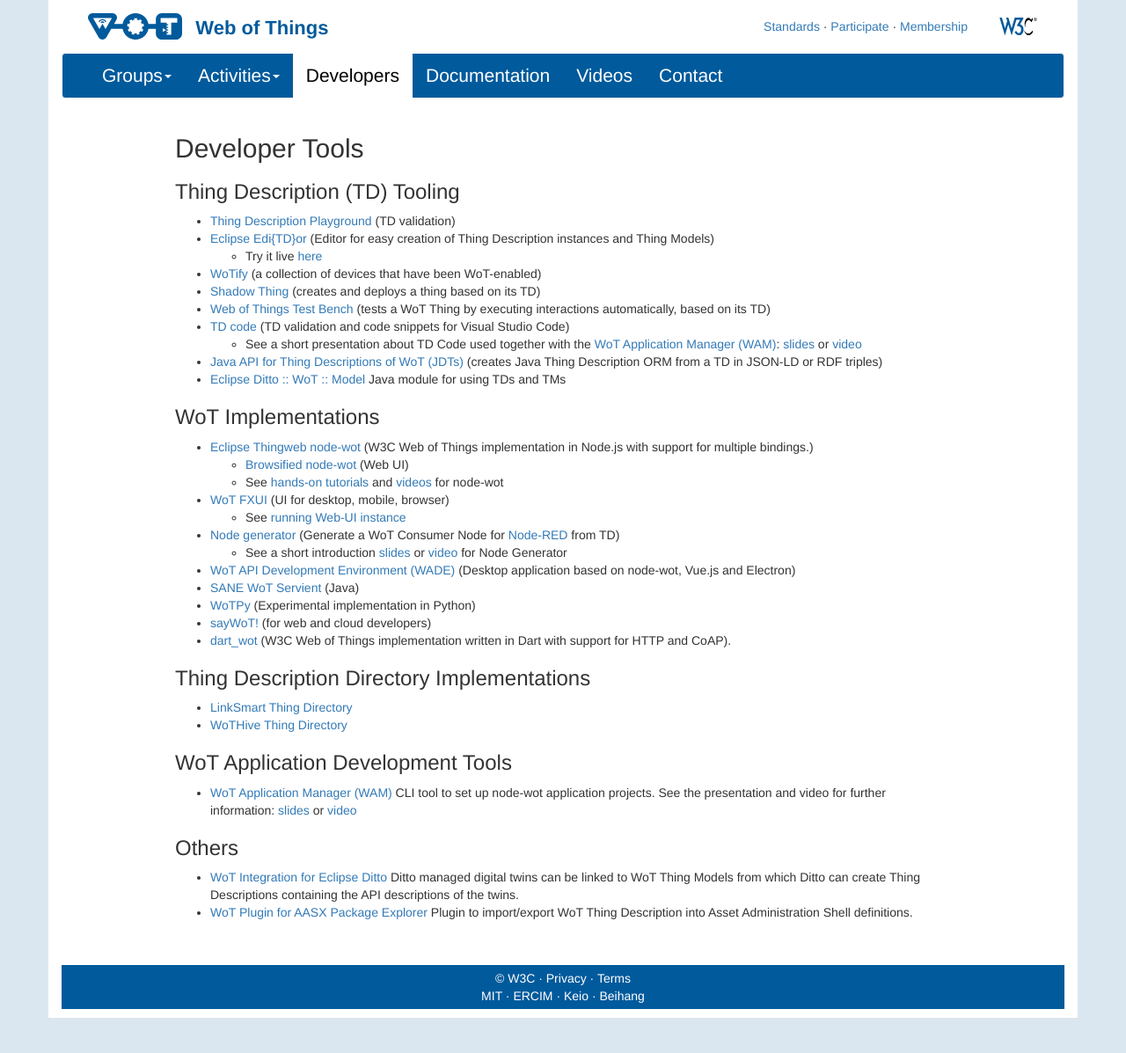
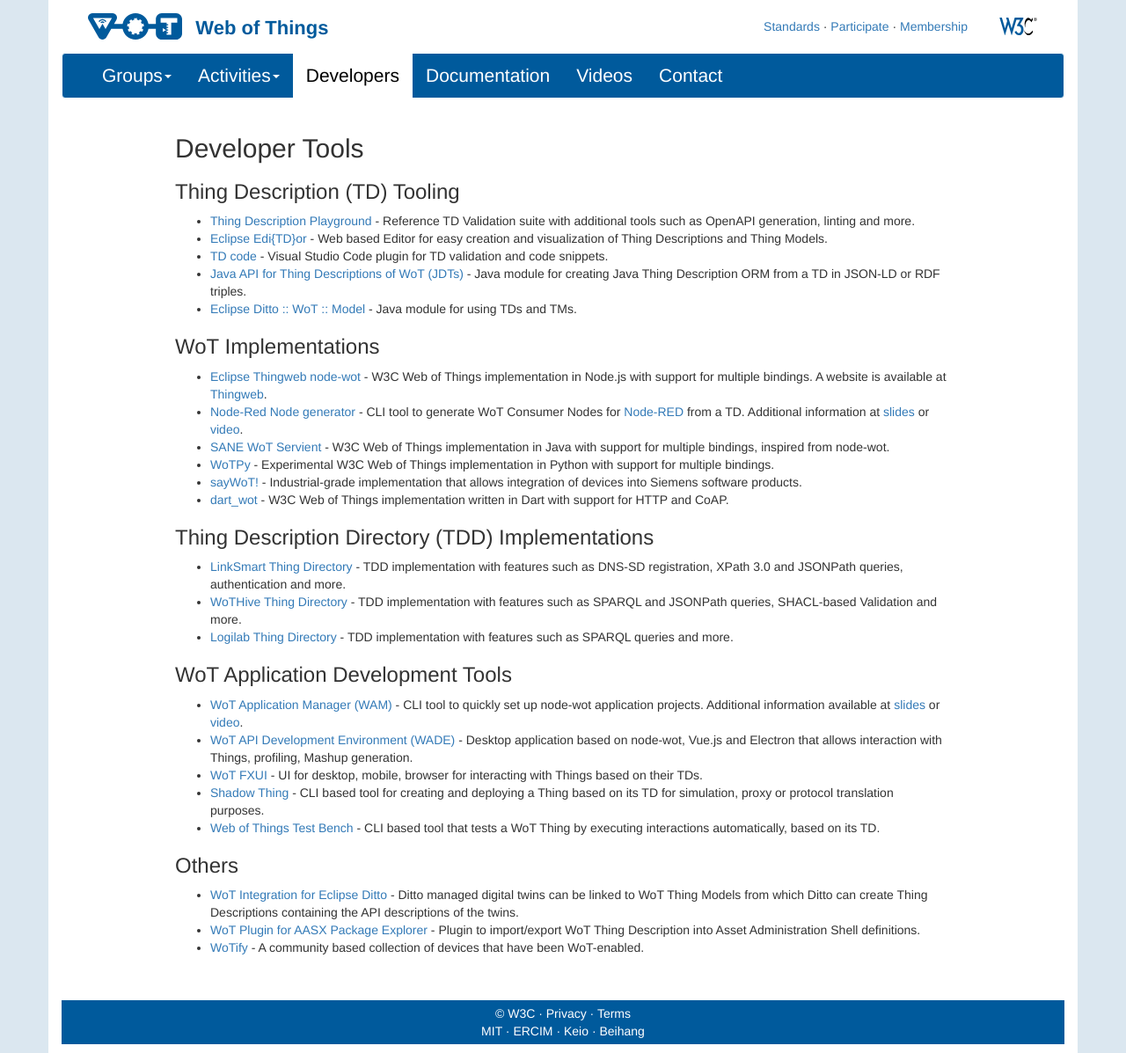
Before and after one commit to w3c/wot-marketing, a Jekyll site: the page built from docs/developers/index.html, in a window 1280 px wide. Shown: the whole page at 88% size. Built offline with Jekyll 4.4.1, drawn with Linux system fonts in a browser that asks for light colours; nearby versions of some CDN libraries; before the commit the page ends 1157 px from its top, so only the background shows below that.

Commit message:
unify tool information and reorg categories

```diff
--- a/docs/developers/index.html
+++ b/docs/developers/index.html
@@ -9,36 +9,26 @@
 	<h3>Thing Description (TD) Tooling</h3>
 	<ul>
 		<li><a href="http://plugfest.thingweb.io/playground/" target="_blank">Thing Description Playground</a>
-			(TD validation)
+			- Reference TD Validation suite with additional tools such as OpenAPI generation, linting and more.
 		</li>
-		<li><a href="https://github.com/eclipse/editdor" target="_blank">Eclipse Edi{TD}or</a>
-			(Editor for easy creation of Thing Description instances and Thing Models)
-			<ul>
-				<li>Try it live <a href="https://eclipse.github.io/editdor/" target="_blank">here</a></li>
-			</ul>
-		</li>
-		<li><a href="https://wotify.org/" target="_blank">WoTify</a>
-			(a collection of devices that have been WoT-enabled)
-		</li>
-		<li><a href="https://github.com/tum-esi/shadow-thing" target="_blank">Shadow Thing</a>
-			(creates and deploys a thing based on its TD)
-		</li>
-		<li><a href="https://github.com/tum-esi/testbench" target="_blank">Web of Things Test Bench</a>
-			(tests a WoT Thing by executing interactions automatically, based on its TD)
+		<li><a href="https://eclipse.github.io/editdor/" target="_blank">Eclipse Edi{TD}or</a>
+			- Web based Editor for easy creation and visualization of Thing Descriptions and Thing Models.
+				<!-- <li>Try it live <a href="https://eclipse.github.io/editdor/" target="_blank">here</a></li> -->
 		</li>
 		<li><a href="https://marketplace.visualstudio.com/items?itemName=arces-wot.td-code" target="_blank">TD code</a>
-			(TD validation and code snippets for Visual Studio Code)
-			<ul>
-				<li>See a short presentation about TD Code used together with the <a
-						href="https://github.com/UniBO-PRISMLab/wam" target="_blank">WoT Application Manager (WAM)</a>: <a
-						href="WoT%20Application%20Manager.pdf" target="_blank">slides</a> or <a href="https://youtu.be/bPxIfZo7jns" target="_blank">video</a></li>
-			</ul>
+			- Visual Studio Code plugin for TD validation and code snippets.
+			<!-- See a short presentation about TD Code used together with the <a
+						href="https://github.com/UniBO-PRISMLab/wam" target="_blank">WoT Application Manager (WAM)</a>:
+					<a href="WoT%20Application%20Manager.pdf" target="_blank">slides</a> or <a
+						href="https://youtu.be/bPxIfZo7jns" target="_blank">video</a>. -->
 		</li>
-		<li><a href="https://github.com/oeg-upm/wot-jtd" target="_blank">Java API for Thing Descriptions of WoT (JDTs)</a>
-			(creates Java Thing Description ORM from a TD in JSON-LD or RDF triples)
+		<li><a href="https://github.com/oeg-upm/wot-jtd" target="_blank">Java API for Thing Descriptions of WoT
+				(JDTs)</a>
+			- Java module for creating Java Thing Description ORM from a TD in JSON-LD or RDF triples.
 		</li>
-		<li><a href="https://github.com/eclipse/ditto/tree/master/wot/model" target="_blank">Eclipse Ditto :: WoT :: Model</a>
-			Java module for using TDs and TMs
+		<li><a href="https://github.com/eclipse/ditto/tree/master/wot/model" target="_blank">Eclipse Ditto :: WoT ::
+				Model</a>
+			- Java module for using TDs and TMs.
 		</li>
 
 	</ul>
@@ -46,70 +36,102 @@
 	<h3>WoT Implementations</h3>
 	<ul>
 		<li>
-			<a href="http://www.thingweb.io/" target="_blank">Eclipse Thingweb node-wot</a> (W3C Web of Things implementation in Node.js with support for multiple bindings.)
-			<ul>
+			<a href="https://github.com/eclipse/thingweb.node-wot" target="_blank">Eclipse Thingweb node-wot</a>
+			- W3C Web of Things implementation in Node.js with support for multiple bindings. A website is available at
+			<a href="http://thingweb.io" target="_blank">Thingweb</a>.
+			<!-- <ul>
 				<li><a href="http://plugfest.thingweb.io/webui/" target="_blank">Browsified node-wot</a> (Web UI)</li>
 				<li>See <a href="http://www.thingweb.io/hands-on.html" target="_blank">hands-on tutorials</a>
 					and <a href="http://www.thingweb.io/videos.html" target="_blank">videos</a> for node-wot</li>
-			</ul>
+			</ul> -->
 		</li>
 		<li>
-			<a href="https://github.com/danielpeintner/wot-fxui" target="_blank">WoT FXUI</a> (UI for desktop, mobile, browser)
-			<ul>
-				<li>See <a href="http://plugfest.thingweb.io:8088/test/fullscreen/default" target="_blank">running Web-UI instance</a></li>
-			</ul>
+			<a href="https://github.com/node-red/node-red-nodegen" target="_blank">Node-Red Node generator</a>
+			- CLI tool to generate WoT Consumer Nodes for <a href="https://nodered.org/" target="_blank">Node-RED</a> from a TD.
+			Additional information at <a href="wot_nodegen.pptx" target="_blank">slides</a>
+			or <a href="wot_nodegen.mp4" target="_blank">video</a>.
+			<!-- <ul>
+				<li>See a short introduction <a href="wot_nodegen.pptx" target="_blank">slides</a>
+					or <a href="wot_nodegen.mp4" target="_blank">video</a> for Node Generator</li>
+			</ul> -->
 		</li>
 		<li>
-			<a href="https://github.com/node-red/node-red-nodegen" target="_blank">Node generator</a>
-			(Generate a WoT Consumer Node for <a href="https://nodered.org/" target="_blank">Node-RED</a> from TD)
-			<ul>
-				<li>See a short introduction <a href="wot_nodegen.pptx" target="_blank">slides</a>
-					or <a href="wot_nodegen.mp4" target="_blank">video</a> for Node Generator</li>
-			</ul>
+			<a href="https://github.com/sane-city/wot-servient" target="_blank">SANE WoT Servient</a>
+			- W3C Web of Things implementation in Java with support for multiple bindings, inspired from node-wot.
 		</li>
 		<li>
-			<a href="https://github.com/tum-esi/wade" target="_blank">WoT API Development Environment (WADE)</a>
-			(Desktop application based on node-wot, Vue.js and Electron)
+			<a href="https://github.com/agmangas/wot-py" target="_blank">WoTPy</a>
+			- Experimental W3C Web of Things implementation in Python with support for multiple bindings.
 		</li>
 		<li>
-			<a href="https://github.com/sane-city/wot-servient" target="_blank">SANE WoT Servient</a> (Java)
+			<a href="https://www.evosoft.com/en/digitalization-offering/saywot/" target="_blank">sayWoT!</a>
+			- Industrial-grade implementation that allows integration of devices into Siemens software products.
 		</li>
 		<li>
-			<a href="https://github.com/agmangas/wot-py" target="_blank">WoTPy</a> (Experimental implementation in Python)
-		</li>
-		<li>
-			<a href="https://www.evosoft.com/en/digitalization-offering/saywot/" target="_blank">sayWoT!</a> (for web and cloud developers)
-		</li>
-		<li>
-			<a href="https://pub.dev/packages/dart_wot" target="_blank">dart_wot</a> (W3C Web of Things implementation written in Dart with support for HTTP and CoAP).
+			<a href="https://pub.dev/packages/dart_wot" target="_blank">dart_wot</a>
+			- W3C Web of Things implementation written in Dart with support for HTTP and CoAP.
 		</li>
 	</ul>
 
-	<h3>Thing Description Directory Implementations</h3>
+	<h3>Thing Description Directory (TDD) Implementations</h3>
 	<ul>
 		<li>
 			<a href="https://github.com/linksmart/thing-directory" target="_blank">LinkSmart Thing Directory</a>
+			- TDD implementation with features such as DNS-SD registration, XPath 3.0 and JSONPath queries, authentication and more.
 		</li>
 		<li>
 			<a href="https://github.com/oeg-upm/wot-hive" target="_blank">WoTHive Thing Directory</a>
+			- TDD implementation with features such as SPARQL and JSONPath queries, SHACL-based Validation and more.
+		</li>
+		<li>
+			<a href="https://2021.semweb.pro/presentations/siemens-feedback-on-implementing-a-thing-description-repository-using-a-sparql-endpoint/" target="_blank">Logilab Thing Directory</a>
+			- TDD implementation with features such as SPARQL queries and more.
 		</li>
 	</ul>
 
 	<h3>WoT Application Development Tools</h3>
 	<ul>
 		<li><a href="https://github.com/UniBO-PRISMLab/wam" target="_blank">WoT Application Manager (WAM)</a>
-			CLI tool to set up node-wot application projects. See the presentation and video for further information: <a
+			- CLI tool to quickly set up node-wot application projects. Additional information available at <a href="WoT%20Application%20Manager.pdf" target="_blank">slides</a> or
+			<a href="https://youtu.be/bPxIfZo7jns" target="_blank">video</a>.
+			<!-- See the presentation and video for further information: <a
 				href="WoT%20Application%20Manager.pdf" target="_blank">slides</a> or
-				<a href="https://youtu.be/bPxIfZo7jns" target="_blank">video</a>
+			<a href="https://youtu.be/bPxIfZo7jns" target="_blank">video</a> -->
+		</li>
+		<li>
+			<a href="https://github.com/tum-esi/wade" target="_blank">WoT API Development Environment (WADE)</a>
+			- Desktop application based on node-wot, Vue.js and Electron that allows interaction with Things, profiling, Mashup
+			generation.
+		</li>
+		<li>
+			<a href="https://github.com/danielpeintner/wot-fxui" target="_blank">WoT FXUI</a>
+			- UI for desktop, mobile, browser for interacting with Things based on their TDs.
+			<!-- <ul>
+						<li>See <a href="http://plugfest.thingweb.io:8088/test/fullscreen/default" target="_blank">running
+								Web-UI instance</a></li>
+					</ul> -->
+		</li>
+		<li><a href="https://github.com/tum-esi/shadow-thing" target="_blank">Shadow Thing</a>
+			- CLI based tool for creating and deploying a Thing based on its TD for simulation, proxy or protocol translation
+			purposes.
+		</li>
+		<li><a href="https://github.com/tum-esi/testbench" target="_blank">Web of Things Test Bench</a>
+			- CLI based tool that tests a WoT Thing by executing interactions automatically, based on its TD.
 		</li>
 	</ul>
 	<h3>Others</h3>
 	<ul>
-		<li><a href="https://www.eclipse.org/ditto/basic-wot-integration.html" target="_blank">WoT Integration for Eclipse Ditto</a>
-			Ditto managed digital twins can be linked to WoT Thing Models from which Ditto can create Thing Descriptions containing the API descriptions of the twins.
+		<li><a href="https://www.eclipse.org/ditto/basic-wot-integration.html" target="_blank">WoT Integration for
+				Eclipse Ditto</a>
+			- Ditto managed digital twins can be linked to WoT Thing Models from which Ditto can create Thing Descriptions
+			containing the API descriptions of the twins.
 		</li>
-		<li><a href="https://github.com/admin-shell-io/aasx-package-explorer" target="_blank">WoT Plugin for AASX Package Explorer</a>
-			Plugin to import/export WoT Thing Description into Asset Administration Shell definitions.
+		<li><a href="https://github.com/admin-shell-io/aasx-package-explorer" target="_blank">WoT Plugin for AASX
+				Package Explorer</a>
+			- Plugin to import/export WoT Thing Description into Asset Administration Shell definitions.
+		</li>
+		<li><a href="https://wotify.org/" target="_blank">WoTify</a>
+			- A community based collection of devices that have been WoT-enabled.
 		</li>
 	</ul>
 </div>
```
